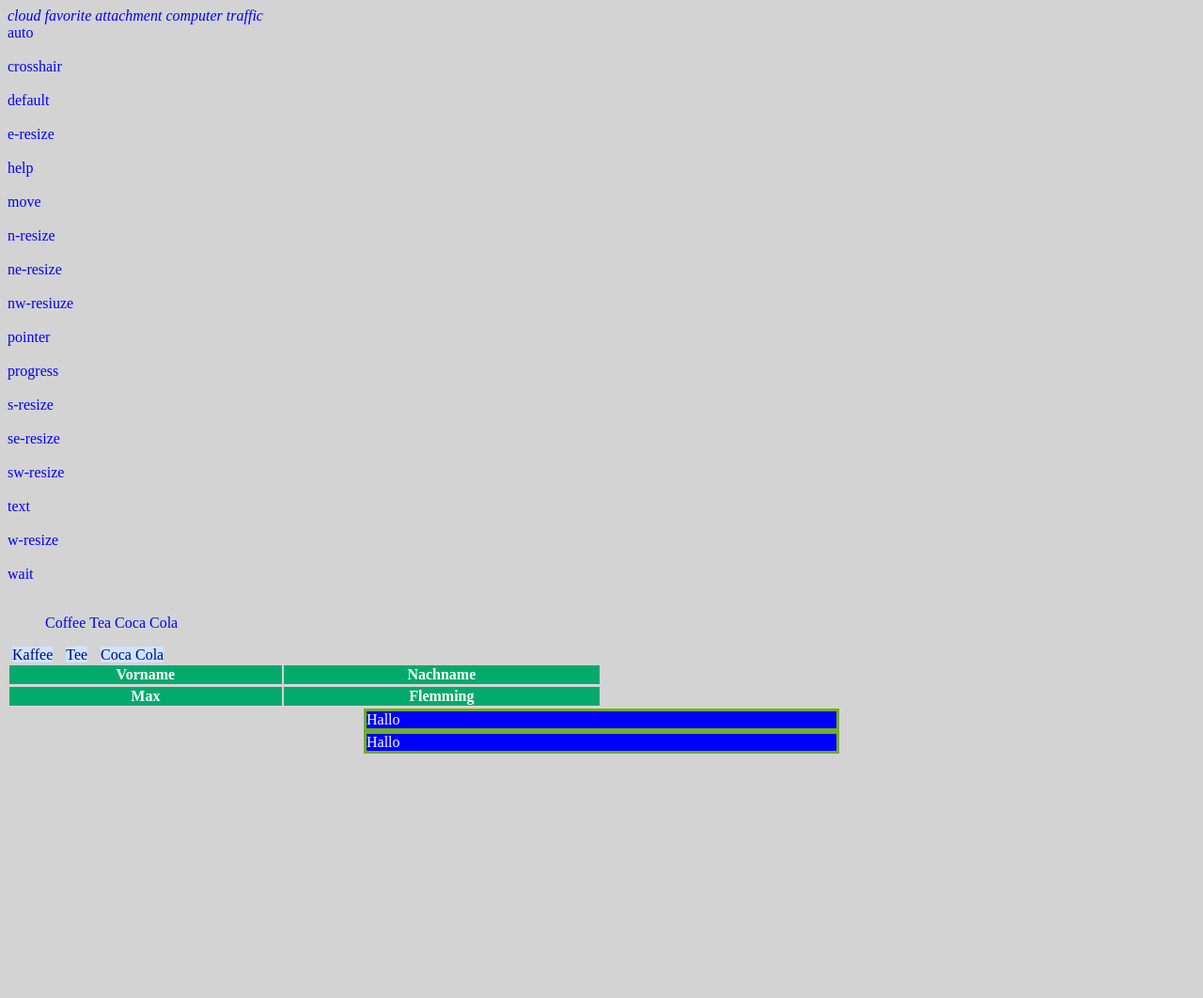
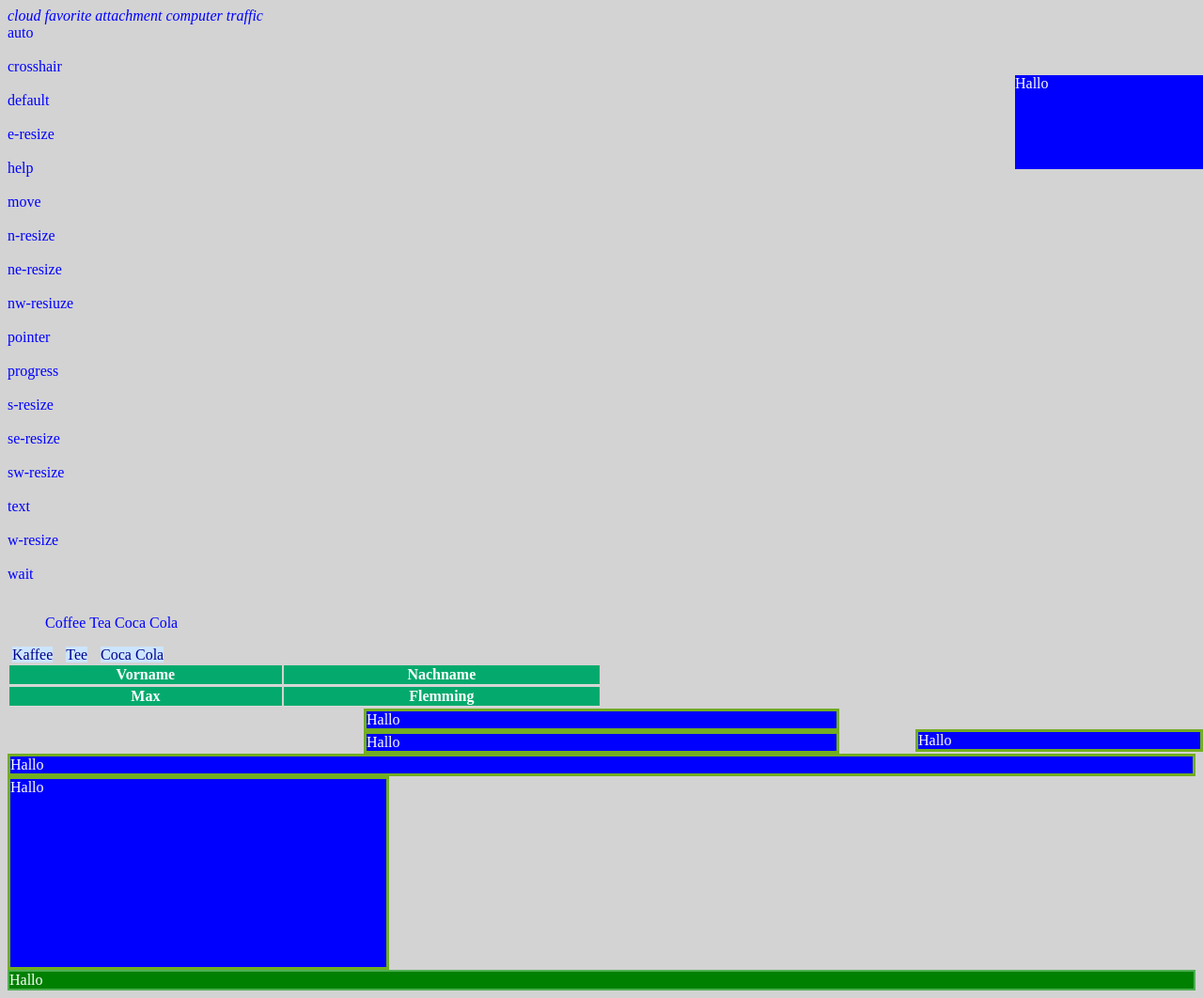
Before and after one commit to VencedorParis/Test, a plain HTML site: page CSS/test2.html in a window 1280 px wide. Shown: the whole page at 94% size. Before the commit the page ends 810 px from the top, so only its background shows below. Drawn offline with Linux system fonts and the light colour scheme.

Commit message:
CSS Position

```diff
--- a/CSS/mystyle.css
+++ b/CSS/mystyle.css
@@ -183,3 +183,41 @@ div.ex2 {
     margin: auto;
     border: 3px solid #73AD21;
 }
+
+div.static {
+    position: static;
+    border: 3px solid #73AD21;
+}
+
+div.relative {
+    position: relative;
+    /* left: 30px; */
+    border: 3px solid #73AD21;
+    width: 400px;
+    height: 200px;
+}
+
+div.absolute {
+    position: absolute;
+    top: 80px;
+    right: 0;
+    width: 200px;
+    height: 100px;
+    border: #73AD21;
+}
+
+div.fixed {
+    position: fixed;
+    bottom: 0;
+    right: 0;
+    width: 300px;
+    border: 3px solid #73AD21;
+}
+
+div.sticky{
+    position: -webkit-sticky;
+    position: sticky;
+    top: 0;
+    background-color: green;
+    border: 2px solid #4CAF50;
+}
--- a/CSS/test2.html
+++ b/CSS/test2.html
@@ -59,5 +59,25 @@
         <div class="ex2">
             Hallo
         </div>
+
+        <div class="static">
+            Hallo
+        </div>
+
+        <div class="relative">
+            Hallo
+        </div>
+
+        <div class="fixed">
+            Hallo
+        </div>
+
+        <div class="absolute">
+            Hallo
+        </div>
+
+        <div class="sticky">
+            Hallo
+        </div>
     </body>
 </html>
```
